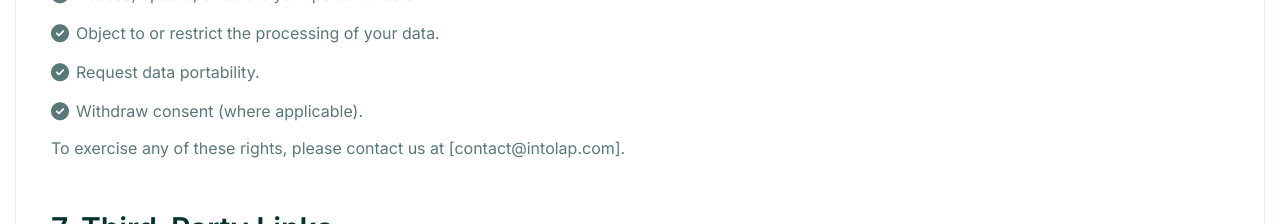
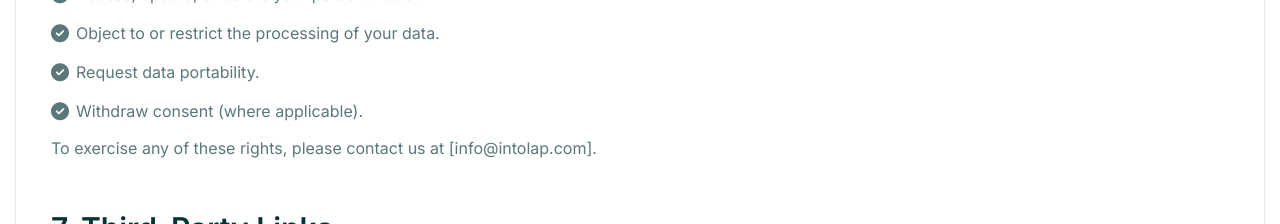
Before and after one commit to intolap/intolap, a React (Vite) app: page /privacy in a window 1280 px wide. Shown: the part 2280-2504 px from the top of the page. Built offline with nearby package versions, Linux system fonts and the light colour scheme.

Commit message:
email changed

```diff
--- a/src/Pages/PrivacyPage.jsx
+++ b/src/Pages/PrivacyPage.jsx
@@ -88,7 +88,7 @@ export default function PrivacyPage() {
                                                 </ul>
                                             </div>
                                         </div>
-                                        <p className="text">To exercise any of these rights, please contact us at [contact@intolap.com].</p>
+                                        <p className="text">To exercise any of these rights, please contact us at [info@intolap.com].</p>
 
                                         <h3 className="title mt-45 mb-10">7. Third-Party Links</h3>
                                         <p className="text">Our Website may contain links to third-party websites. We are not responsible for the privacy practices or content of these external sites. We encourage you to review the privacy policies of those sites before providing any personal information.</p>
```
